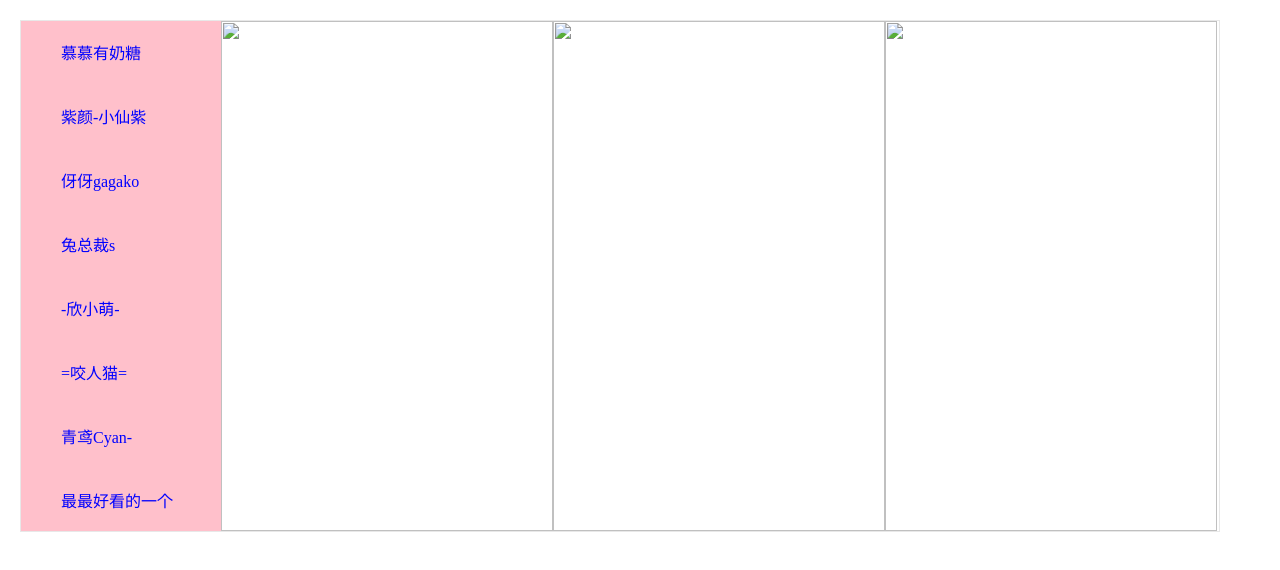
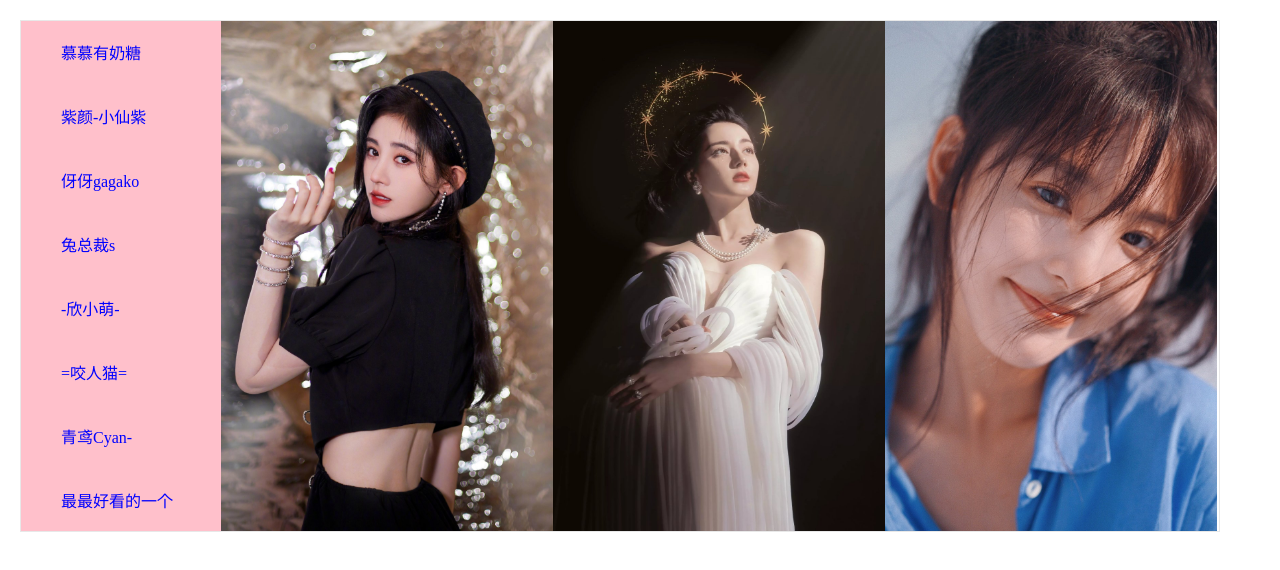
Before and after one commit to Yearn662/first, a plain HTML site: page index.html in a window 1280 px wide. Drawn offline with Linux system fonts and the light colour scheme.

Commit message:
Update index.html

```diff
--- a/index.html
+++ b/index.html
@@ -21,13 +21,13 @@
             </ul>
         </div>
         <div class="second">
-            <img src="../图片栏/鞠婧祎.jpg" width="332px" height="510px" alt="">
+            <img src="鞠婧祎.jpg" width="332px" height="510px" alt="">
         </div>
         <div class="third">
-            <img src="../图片栏/迪丽热巴2.jpg" width="332px" height="510px" alt="">
+            <img src="迪丽热巴2.jpg" width="332px" height="510px" alt="">
         </div>
         <div class="fourth">
-            <img src="../图片栏/章若楠.jpg" width="332px" height="510px" alt="">
+            <img src="章若楠.jpg" width="332px" height="510px" alt="">
         </div>
     </div>
 </body>
```
